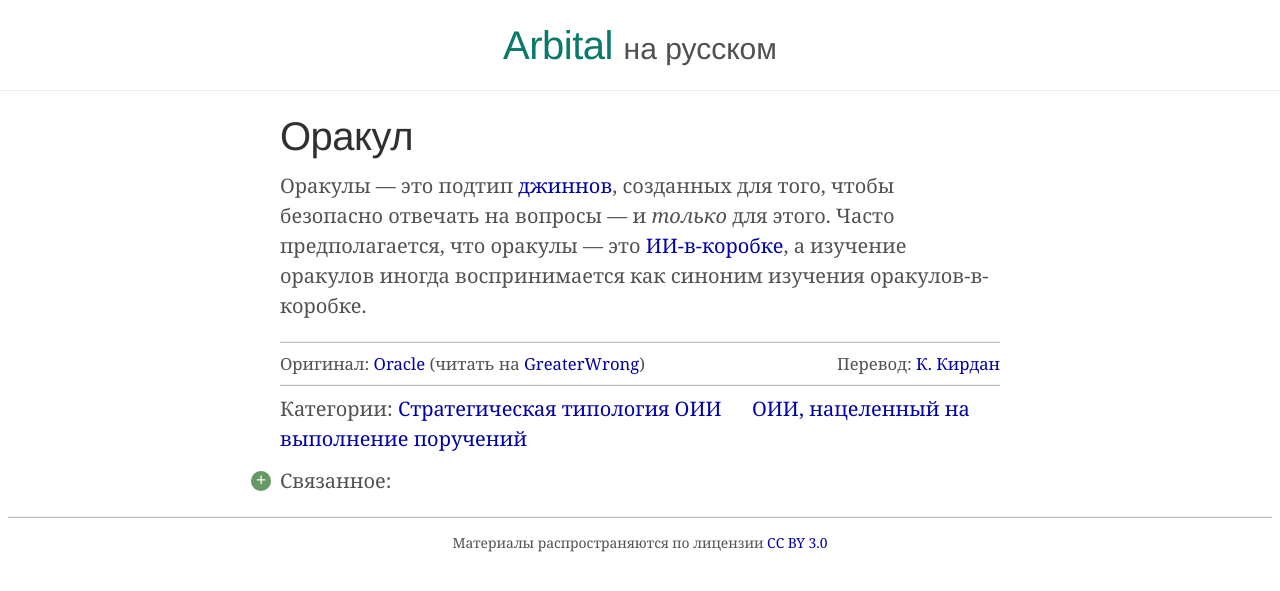
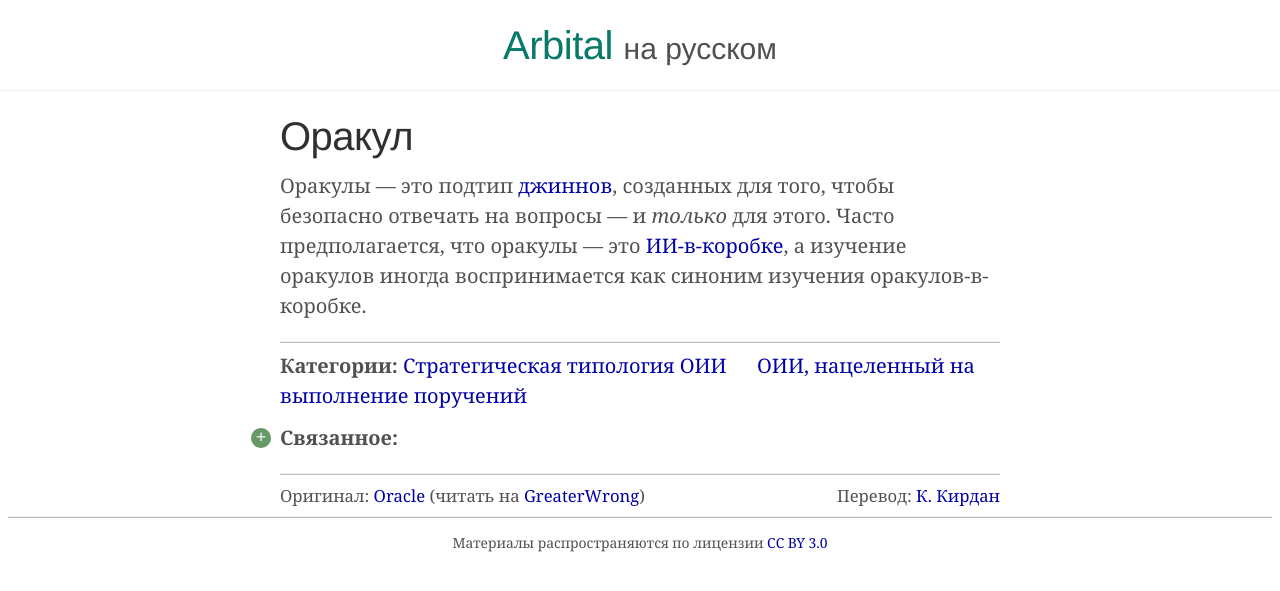
Before and after one commit to Arbital-RU/arbital-ru.github.io, a Jekyll site: the page built from _posts/2024-05-21-Oracle.md, in a window 1280 px wide. Shown: the top 591 px of the page. Built offline with Jekyll 4.4.1, drawn with Linux system fonts in a browser that asks for light colours.

Commit message:
Update post.html

```diff
--- a/_layouts/post.html
+++ b/_layouts/post.html
@@ -11,10 +11,33 @@ layout: default
 
 {{ content }}
 
-<hr class="hrdark" style="margin-bottom: 8px">
+</div>
 
 {% assign id = page.id | remove_first: "/p/" %}
 {% for p in site.data.p %}{% if p.id == id %}{% assign q = p %}{% break %}{% endif %}{% endfor %}
+
+<!-- Здесь ссылки на parent- и child-посты -->
+<hr class="hrdark" style="margin-bottom: 8px">
+<span>
+  <b>Категории:</b>
+  {% assign f = false %}
+  {% for a in site.data.p %}{% for b in a.children %}{% if b == id %}
+  {% include post.html id=a.id short=true %} &#8195 {% assign f = true %}{% break %}{% endif %}{% endfor %}{% endfor %}
+  {% unless f %}
+  {% if q.domains contains "AI" %}<a href="{{ '/explore/ai_alignment' | relative_url }}">Согласование ИИ</a> &#8195{% endif %}
+  {% if q.domains contains "math" %}<a href="{{ '/explore/math' | relative_url }}">Математика</a> &#8195{% endif %}
+  {% if q.domains == "" %}<a href="{{ '/explore/other' | relative_url }}">Прочее</a>{% endif %}
+  {% endunless %}
+</span>
+
+{% if q.children %}
+<ul class="tree" style="margin-left: calc(-5rem + 12px); margin-top: 12px"><li><details><summary>
+  <b>Связанное:</b></summary>
+  {% include list.html list = q.children %}
+</details></li></ul>
+{% endif %}
+
+<hr class="hrdark" style="margin-bottom: 8px">
 
 <small><table style="border: none; margin: 8px 0 8px 0; background-color: white"><tr style="margin: 0; padding: 0">
   <td style="border: none; background-color: white; margin: 0; padding: 0">
@@ -28,28 +51,6 @@ layout: default
 
 </div>
 
-<!-- Здесь ссылки на parent- и child-посты -->
-<hr class="hrdark" style="margin-bottom: 8px">
-<span>
-Категории:
-{% assign f = false %}
-{% for a in site.data.p %}{% for b in a.children %}{% if b == id %}
-{% include post.html id=a.id short=true %} &#8195 {% assign f = true %}{% break %}{% endif %}{% endfor %}{% endfor %}
-{% unless f %}
-{% if q.domains contains "AI" %}<a href="{{ '/explore/ai_alignment' | relative_url }}">Согласование ИИ</a> &#8195{% endif %}
-{% if q.domains contains "math" %}<a href="{{ '/explore/math' | relative_url }}">Математика</a> &#8195{% endif %}
-{% if q.domains == "" %}<a href="{{ '/explore/other' | relative_url }}">Прочее</a>{% endif %}
-{% endunless %}</span>
-
-{% if q.children %}
-<ul class="tree" style="margin-left: calc(-5rem + 12px); margin-top: 12px"><li><details><summary>
-  Связанное:</summary>
-  {% include list.html list = q.children %}
-</details></li></ul>
-{% endif %}
-
-</div>
-
 <hr class="hrdark" style="margin: 8px">
 
 <center><small><small>Материалы распространяются по лицензии <a href="https://creativecommons.org/licenses/by/3.0/deed.ru">CC BY 3.0</a></small></small></center>
```
